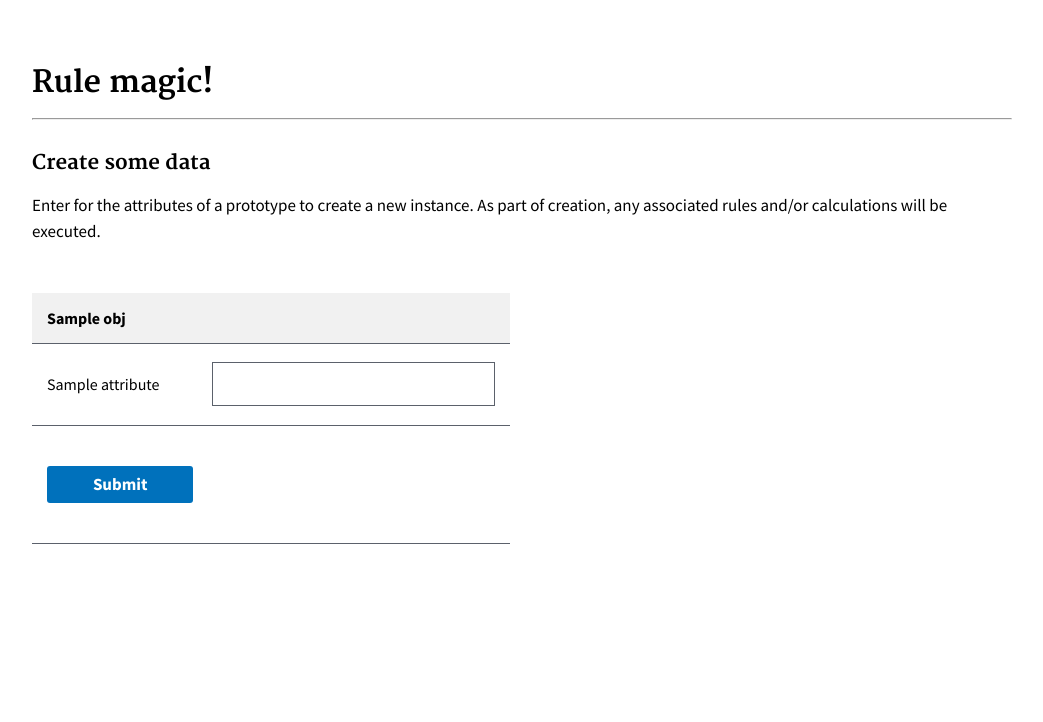
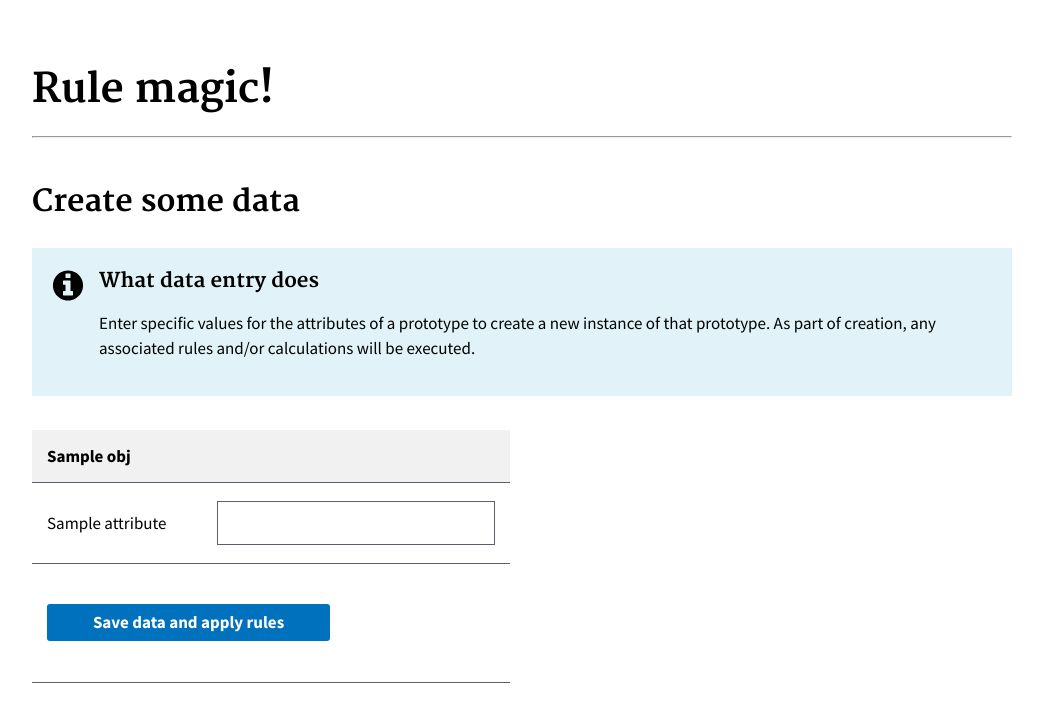
Before and after one commit to 18F/opm-faces, a Flask app: template magic_rules/templates/create_data.html in a window 1280 px wide. Shown: the top 722 px of the page, without its empty margins (118-1161 px from the left). Run offline with Flask 2, Linux system fonts and the light colour scheme; the template is opened without the code that fills it: most values are stand-ins (such as "Sample title", 1, 10 or a date in 2020); some libraries are stand-ins or nearby versions.

Commit message:
basic styling on most pages

```diff
--- a/magic_rules/templates/create_data.html
+++ b/magic_rules/templates/create_data.html
@@ -1,18 +1,21 @@
-<head>
-  <link id="stylesheet" rel="stylesheet" href="{{ url_for('static', filename='css/uswds/css/uswds.min.css') }}">
-</head>
+{% extends "base.html" %}
+{% block body %}
 <div class="usa-grid" style="margin-top: 5%">
+  <h1>
+    Rule magic!
+  </h1>
+  <hr>
   <h2>
-    Rule magic!
+    Create some data
   </h2>
-  <hr>
-  <h3>
-    Create some data
-  </h3>
-  <p>
-    Enter for the attributes of a prototype to create a new instance. As part of
-    creation, any associated rules and/or calculations will be executed.
-  </p>
+  <div class="usa-alert usa-alert-info">
+    <div class="usa-alert-body">
+      <h3 class="usa-alert-heading">What data entry does</h3>
+      <p>
+        Enter specific values for the attributes of a prototype to create a new instance of that prototype. As part of creation, any associated rules and/or calculations will be executed.
+      </p>
+    </div>
+  </div>
   <div class="usa-width-one-half">
     {% for obj in prototypes %}
       <form method="post" action="/data/_incoming" enctype="multipart/form-data">
@@ -34,7 +37,7 @@
           <tfoot>
             <tr>
               <td colspan="2">
-                <button value="submit" type="submit">Submit</button>
+                <button value="submit" type="submit">Save data and apply rules</button>
               </td>
             </tr>
           </tfoot>
@@ -43,3 +46,4 @@
     {% endfor %}
   </div>
 </div>
+{% endblock %}
```
Also changed, not shown: magic_rules/templates/view_data.html (+8 -8 lines).
